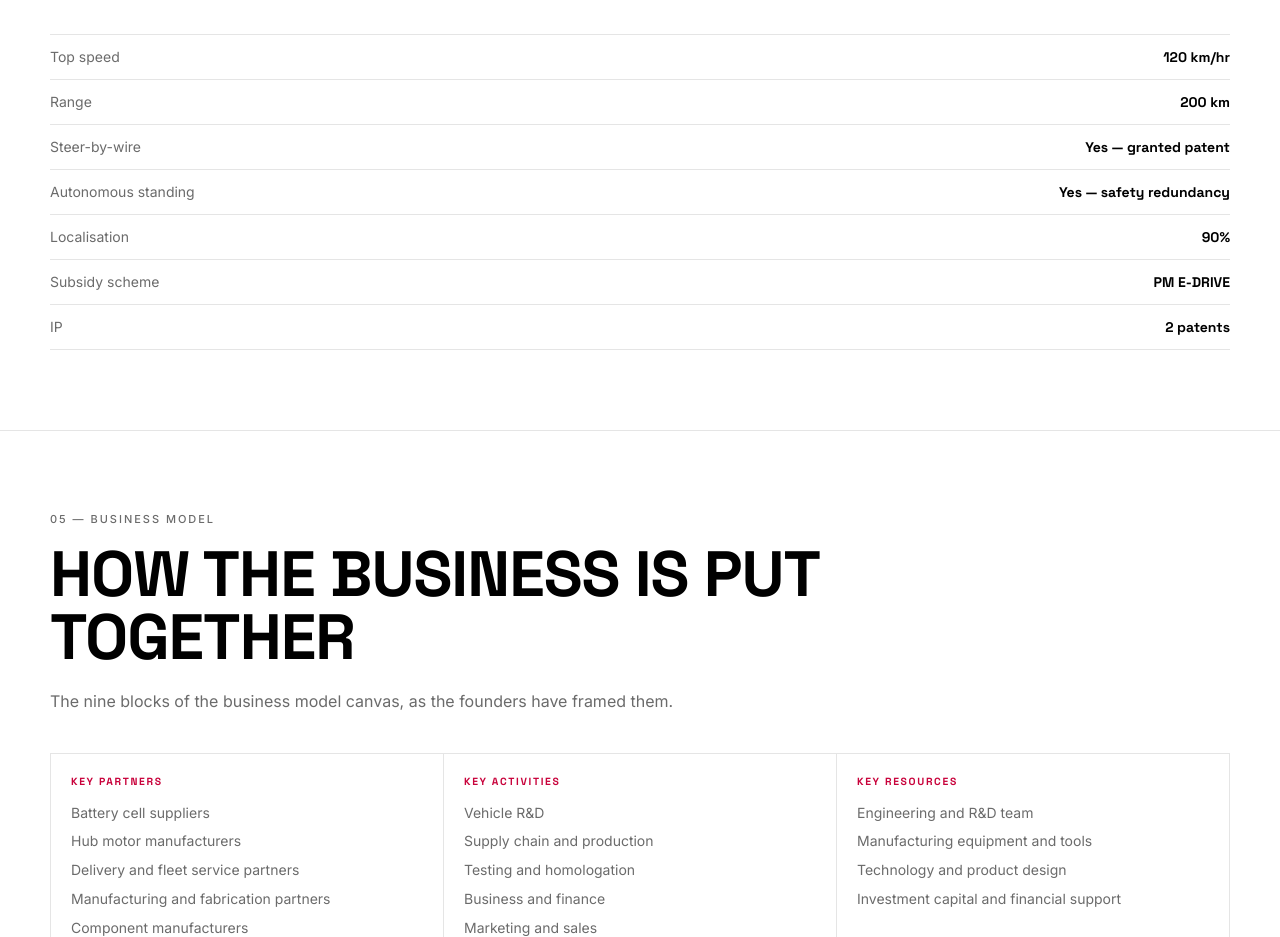
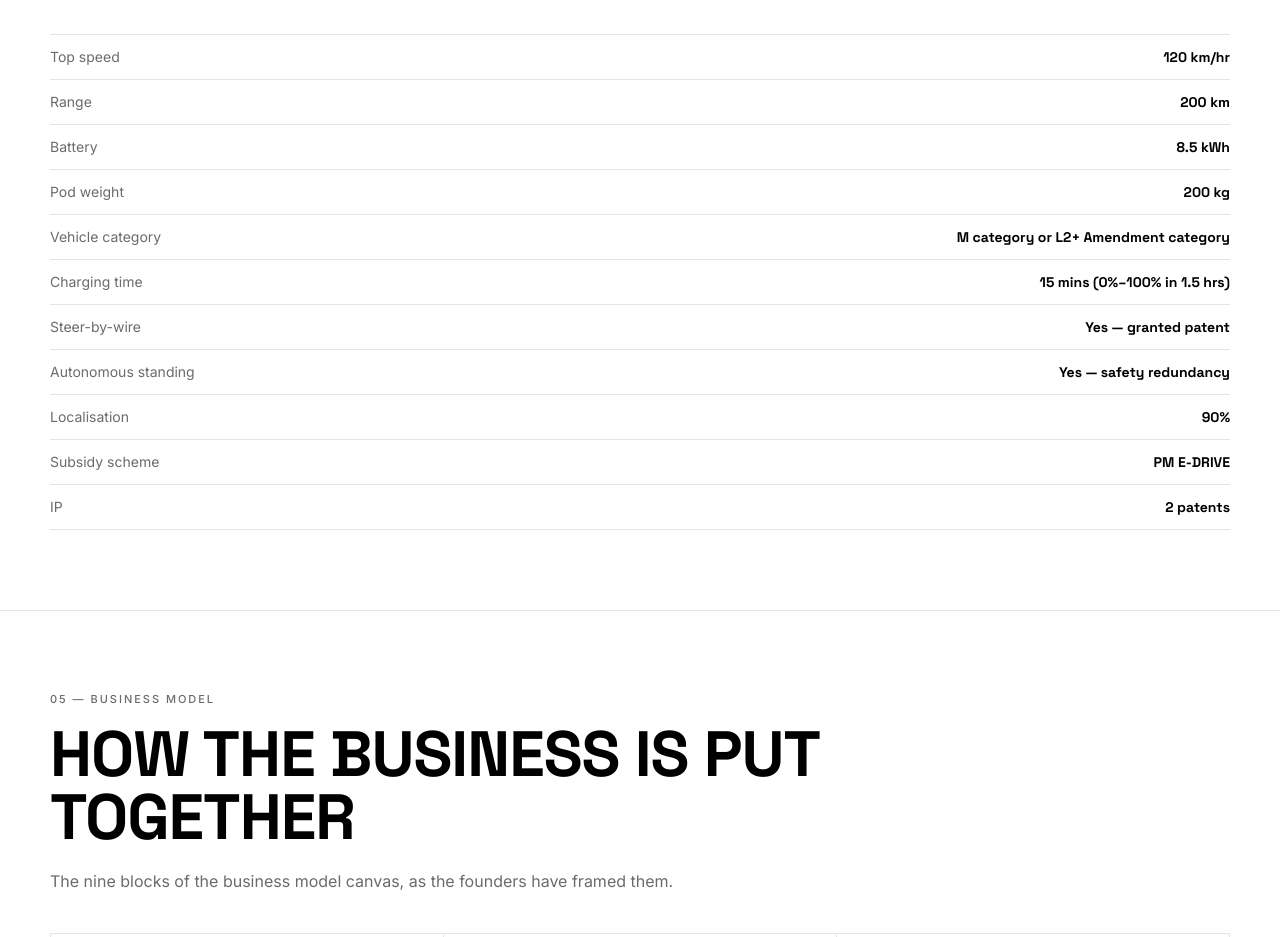
Before and after one commit to raguram-jedlik/pitchdeck, a Next.js app: page /detail in a window 1280 px wide. Shown: the part 2740-3677 px from the top of the page. Built offline with nearby package versions, Linux system fonts and the light colour scheme.

Commit message:
Add battery, pod weight, vehicle category and charging time to specs
Vehicle specifications section:
- Battery: 8.5 kWh
- Pod weight: 200 kg
- Vehicle category: M category or L2+ Amendment category
- Charging time: 15 mins (0%-100% in 1.5 hrs)

```diff
--- a/src/data/detailData.ts
+++ b/src/data/detailData.ts
@@ -46,6 +46,10 @@ export const prototypeBuilds = [
 export const vehicleSpecs = [
   { spec: "Top speed", value: "120 km/hr" },
   { spec: "Range", value: "200 km" },
+  { spec: "Battery", value: "8.5 kWh" },
+  { spec: "Pod weight", value: "200 kg" },
+  { spec: "Vehicle category", value: "M category or L2+ Amendment category" },
+  { spec: "Charging time", value: "15 mins (0%–100% in 1.5 hrs)" },
   { spec: "Steer-by-wire", value: "Yes — granted patent" },
   { spec: "Autonomous standing", value: "Yes — safety redundancy" },
   { spec: "Localisation", value: "90%" },
```
